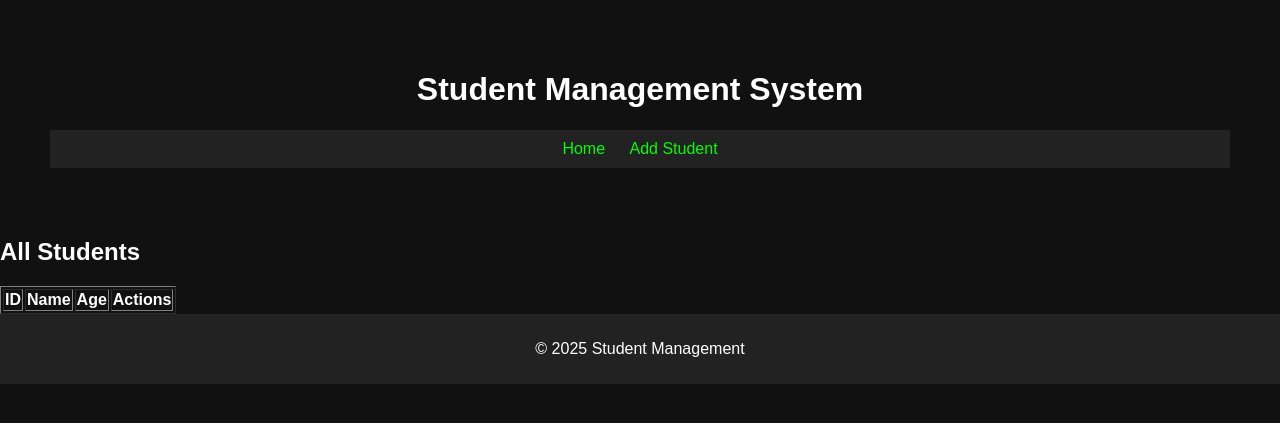
After one commit to shuklaAI/Student-Management-System, a Flask app: template templates/index.html in a window 1280 px wide. The commit adds this page. Shown: the top 423 px of the page. Run offline with Flask 3, Linux system fonts and the light colour scheme; the template is opened without the code that fills it, so the values that code supplies are empty.

Commit message:
Update templates and app files

```diff
--- a/app.py
+++ b/app.py
@@ -1 +1,18 @@
-from flask import Flask, render_template, request, redirect, url_for
+from flask import Flask, render_template
+
+app = Flask(__name__)
+
+@app.route('/')
+def home():
+    return render_template('index.html')
+
+@app.route('/projects')
+def projects():
+    return render_template('projects.html')
+
+@app.route('/contact')
+def contact():
+    return render_template('contact.html')
+
+if __name__ == '__main__':
+    app.run(debug=True)
--- a/config.py
+++ b/config.py
@@ -1 +1,2 @@
-import os
+class Config:
+    SECRET_KEY = 'your_secret_key_here'
--- a/static/css/style.css
+++ b/static/css/style.css
@@ -1 +1,6 @@
-body { font-family: Arial, sans-serif; margin: 20px; }
+body { font-family: Arial, sans-serif; margin: 0; padding: 0; background: #111; color: #fff; }
+nav { background: #222; padding: 10px; }
+nav a { color: #0f0; margin: 0 10px; text-decoration: none; }
+header { text-align: center; padding: 50px; }
+section { padding: 20px; }
+footer { text-align: center; padding: 10px; background: #222; }
--- a/static/js/main.js
+++ b/static/js/main.js
@@ -1 +1 @@
-// Add JS functionality here
+console.log("Portfolio website loaded.");
--- /dev/null
+++ b/templates/base.html
@@ -0,0 +1,23 @@
+<!DOCTYPE html>
+<html lang="en">
+<head>
+    <meta charset="UTF-8">
+    <title>{% block title %}Student Management{% endblock %}</title>
+    <link rel="stylesheet" href="{{ url_for('static', filename='style.css') }}">
+</head>
+<body>
+    <header>
+        <h1>Student Management System</h1>
+        <nav>
+            <a href="{{ url_for('index') }}">Home</a>
+            <a href="{{ url_for('add_student') }}">Add Student</a>
+        </nav>
+    </header>
+    <main>
+        {% block content %}{% endblock %}
+    </main>
+    <footer>
+        <p>&copy; 2025 Student Management</p>
+    </footer>
+</body>
+</html>
--- /dev/null
+++ b/templates/index.html
@@ -0,0 +1,26 @@
+{% extends 'base.html' %}
+
+{% block title %}Student List{% endblock %}
+
+{% block content %}
+<h2>All Students</h2>
+<table border="1">
+    <tr>
+        <th>ID</th>
+        <th>Name</th>
+        <th>Age</th>
+        <th>Actions</th>
+    </tr>
+    {% for student in students %}
+    <tr>
+        <td>{{ student.id }}</td>
+        <td>{{ student.name }}</td>
+        <td>{{ student.age }}</td>
+        <td>
+            <a href="{{ url_for('edit_student', id=student.id) }}">Edit</a>
+            <a href="{{ url_for('delete_student', id=student.id) }}">Delete</a>
+        </td>
+    </tr>
+    {% endfor %}
+</table>
+{% endblock %}
```
Also changed, not shown: templates/404.html (added, +9 -0 lines), templates/add_student.html (added, +14 -0 lines), templates/edit_student.html (added, +14 -0 lines), templates/login.html (added, +14 -0 lines), templates/view_student.html (added, +11 -0 lines), README.md, 1 other file.
